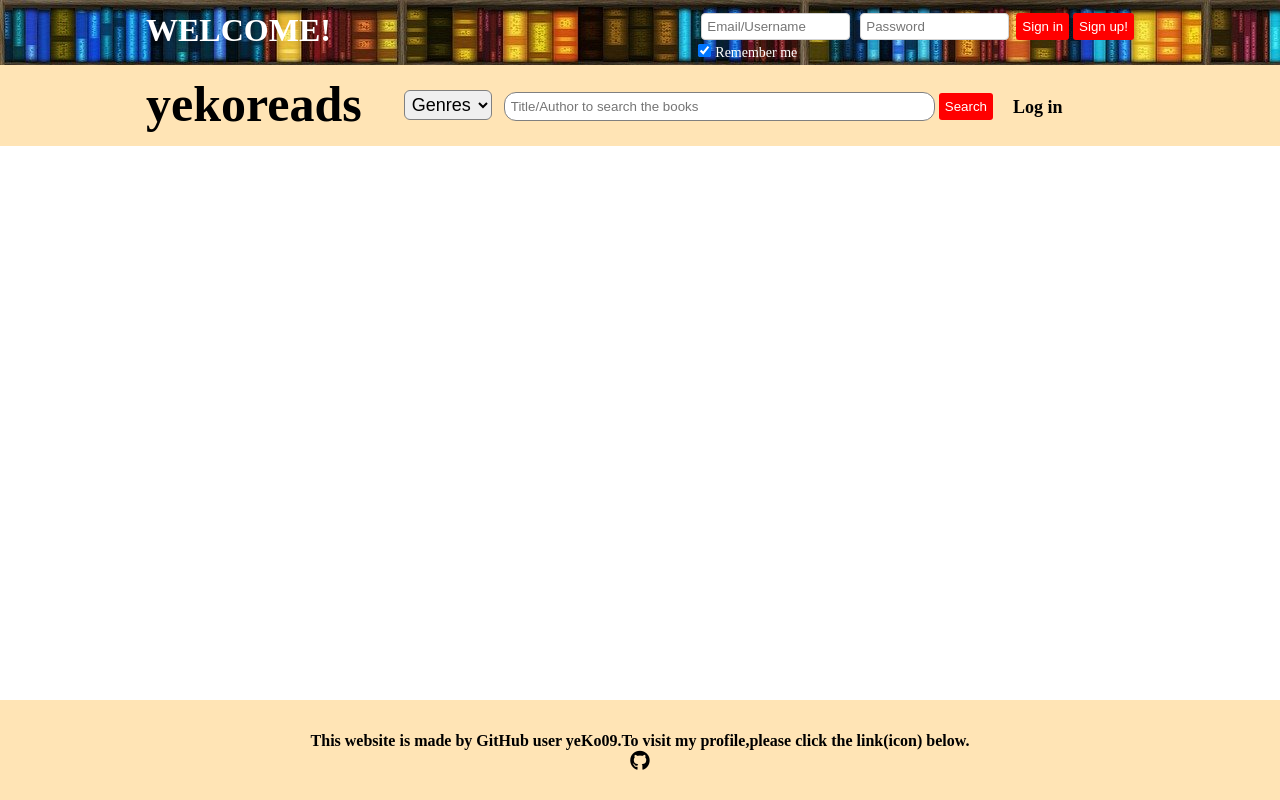
After one commit to yeKo09/BookReviewApp, a PHP site: page /mainPages/mainPage.php in a window 1280 px wide. The commit adds this page. Run offline with PHP 8.4, Linux system fonts and the light colour scheme; data that the repository does not hold is empty; some libraries are stand-ins or nearby versions.

Commit message:
Updated header with a new banner,added footer

```diff
--- /dev/null
+++ b/src/includeFiles/footer.css
@@ -0,0 +1,23 @@
+footer{
+    text-align: center;
+    background-color: #FFE4B5;
+    padding:1rem;
+    position: absolute;
+    left: 0;
+    bottom: 0;
+    height: 100px;
+    width: 100%;
+    overflow: hidden;
+}
+footer p{
+    margin-top:1.8rem;
+    font-weight: 800;
+}
+#gitPage{
+    color:black;
+    font-size: 2rem;
+    transition: opacity 1s linear;
+}
+#gitPage:hover{
+    opacity: 0.6;
+}
--- /dev/null
+++ b/src/includeFiles/footer.php
@@ -0,0 +1,6 @@
+<footer>
+    <div class="container">
+        <p>This website is made by GitHub user yeKo09.To visit my profile,please click the link(icon) below.</p>
+        <a href="https://github.com/yeKo09" target='_blank' id='gitPage'><i class="fab fa-github"></i></a>
+    </div>
+</footer>
--- a/src/includeFiles/header.css
+++ b/src/includeFiles/header.css
@@ -7,7 +7,7 @@
     margin-top:0.6rem;
 }
 header{
-    background-image: url('../book_img/banner.jpg');
+    background-image: url('../book_img/banner-2.jpg');
     color:white;
 }
 #rmm{
@@ -32,7 +32,7 @@ header{
     border:0.1rem solid lightgray;
 }
 .linkToProfile{
-    color:#6495ED;
+    color:#00FFFF;
     font-weight:700;
     text-decoration: inherit;
 }
@@ -43,8 +43,8 @@ header{
     position:absolute;
     top:4.2rem;
     right:21rem;
-    color:red;
-    font-weight: 700;
+    color:white;
+    font-weight: 800;
 }
 .cBtn{
     padding:0.6rem;
@@ -52,12 +52,12 @@ header{
     text-align: center;
     border:0;
     border-radius:0.3rem;
-    background-color:#6495ED;
+    background-color:red;
     color:white;
     transition:opacity 1s linear;
 }
 .cBtn:hover{
-    opacity:0.6;
+    opacity:0.7;
 }
 #signUpBox{
     background-color:lightgray;
@@ -89,3 +89,8 @@ header{
 #signUpCont textarea:focus,select:focus,input:focus,button:focus{
     outline:none;
 }
+#userNamePlace{
+    font-weight: 800;
+    font-size:2.2rem;
+    color:white;
+}
--- a/src/includeFiles/header.php
+++ b/src/includeFiles/header.php
@@ -1,6 +1,6 @@
 <?php
     require_once '../database/pdo.php';
-    include 'user.php';
+    include '../includeFiles/user.php';
     session_start();
     $lHolder = "Location:".$_SERVER['PHP_SELF'];
     if(!isset($_SESSION['userLoggedIn'])){
@@ -84,7 +84,7 @@
 ?>
     <header>
         <div class="container clearfix">
-            <h1 class="greet">Let's Review a Book!</h1>
+            <h1 class="greet">WELCOME!</h1>
             <?php
                 if(isset($_SESSION['userLoggedIn'])){
                     if(!$_SESSION['userLoggedIn']){
@@ -123,7 +123,7 @@
     </header>
     <div class="clearfix"></div>
     <div id="signUpBox">
-        <?php include 'createUser.php'?>
+        <?php include '../includeFiles/createUser.php'?>
     </div>
-    <script src="header.js">
+    <script src="../includeFiles/header.js">
     </script>
--- a/src/includeFiles/navbar.js
+++ b/src/includeFiles/navbar.js
@@ -16,7 +16,7 @@ function searchABook(e){
     if(e.target.value.length === 0){
         c.style.display = 'none';
     }else{
-        let url = "searchBooksDropdown.php?q=";
+        let url = "../includeFiles/searchBooksDropdown.php?q=";
         url += e.target.value;
         let xhr = new XMLHttpRequest();
         xhr.onload = function(){
--- a/src/includeFiles/navbar.php
+++ b/src/includeFiles/navbar.php
@@ -9,18 +9,6 @@
     }
     $rows = getGenres($pdo);
 ?>
-<!DOCTYPE html>
-<html lang="en">
-<head>
-    <meta charset="UTF-8">
-    <meta name="viewport" content="width=device-width, initial-scale=1.0">
-    <title>Hello!</title>
-    <link rel="stylesheet" href="mandatory.css">
-    <link rel="stylesheet" href="header.css">
-    <link rel="stylesheet" href="navbar.css">
-</head>
-<body>
-    <?php include 'header.php'; ?>
     <nav>
         <div class="container clearfix">
             <div class="navTitle">
@@ -56,6 +44,6 @@
     <div id="bookResults" class="clearfix">
         <div id="bookData" class="clearfix"></div>
     </div>
-    <script src="navbar.js"></script>
+    <script src="../includeFiles/navbar.js"></script>
 </body>
 </html>
--- /dev/null
+++ b/src/mainPages/mainPage.php
@@ -0,0 +1,18 @@
+<!DOCTYPE html>
+<html lang="en">
+<head>
+    <meta charset="UTF-8">
+    <meta name="viewport" content="width=device-width, initial-scale=1.0">
+    <title>Welcome!</title>
+    <link rel="stylesheet" href="../includeFiles/mandatory.css">
+    <link rel="stylesheet" href="../includeFiles/header.css">
+    <link rel="stylesheet" href="../includeFiles/navbar.css">
+    <link rel="stylesheet" href="https://use.fontawesome.com/releases/v5.6.3/css/all.css">
+    <link rel="stylesheet" href="../includeFiles/footer.css">
+</head>
+<body>
+    <?php include '../includeFiles/header.php'; ?>
+    <?php include '../includeFiles/navbar.php'; ?>
+    <?php include '../includeFiles/footer.php'; ?>
+</body>
+</html>
```
Also changed, not shown: src/book_img/banner-2.jpg (added), src/book_img/banner.jpg (deleted).
